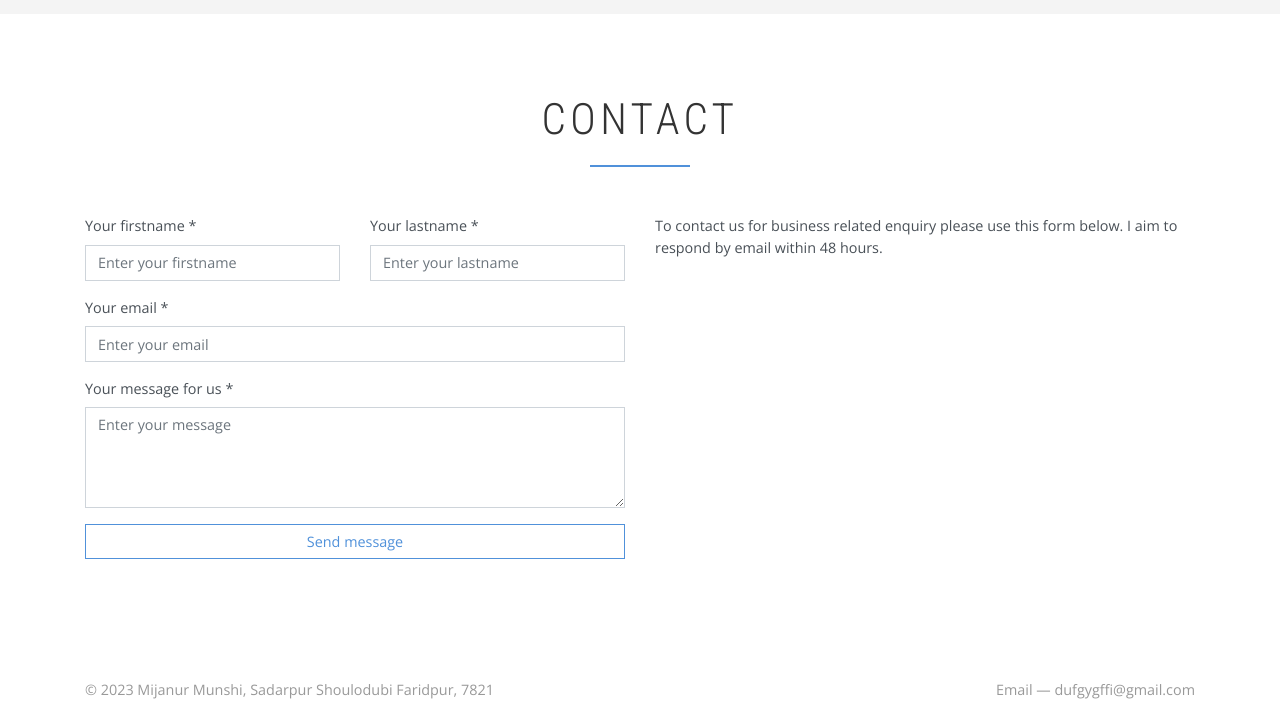
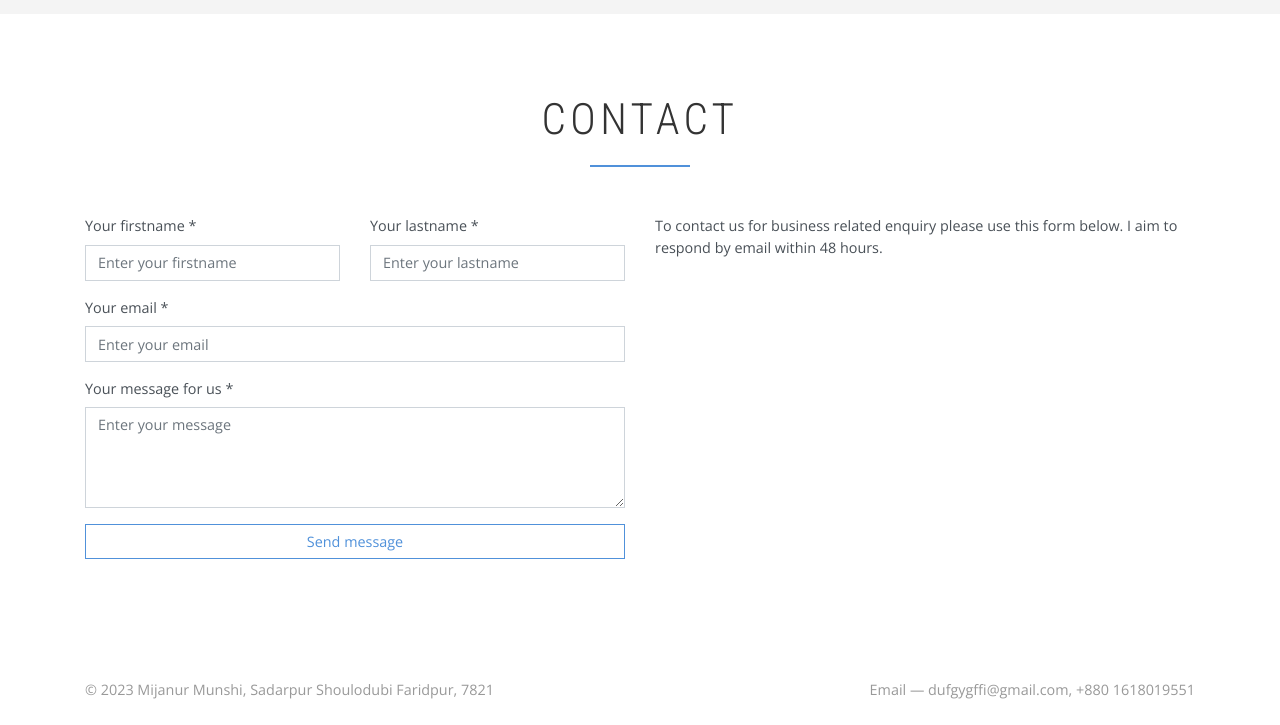
Before and after one commit to Mijanur-Munshi/Mijanur-Munshi.github.io, a plain HTML site: page index.html in a window 1280 px wide. Shown: the part 3515-4240 px from the top of the page. Drawn offline with nearby package versions, Linux system fonts and the light colour scheme.

Commit message:
Update index.html

```diff
--- a/index.html
+++ b/index.html
@@ -215,7 +215,7 @@
             <p class="mb-0 text-gray">&copy; 2023 Mijanur Munshi, Sadarpur Shoulodubi Faridpur, 7821</p>
           </div>
           <div class="col-lg-6 text-center text-lg-right">
-            <p class="mb-0 text-gray">Email — <a href="mailto:jyingjun3851@163.com" class="text-gray">dufgygffi@gmail.com</a></p>
+            <p class="mb-0 text-gray">Email — <a href="mailto:dufgygffi@gmail.com" class="text-gray">dufgygffi@gmail.com, +880 1618019551</a></p>
           </div>
         </div>
       </div>
```
